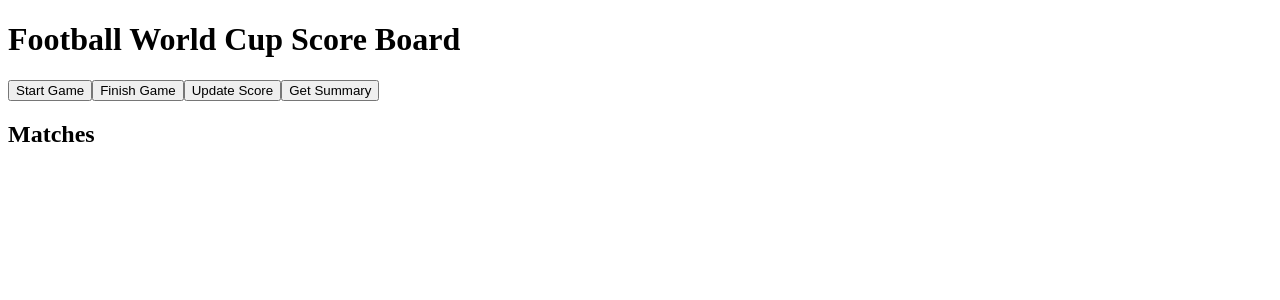
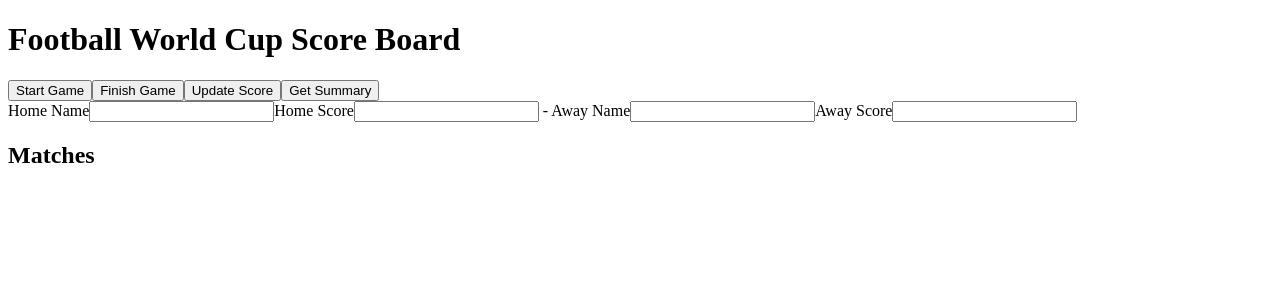
Before and after one commit to Wil89/sportradar-scoreboard, a React (Create React App) app: page / in a window 1280 px wide. Shown: the top 300 px of the page. Built offline with nearby package versions, Linux system fonts and the light colour scheme.

Commit message:
inputs for introduce values

```diff
--- a/src/components/ScoreBoard.tsx
+++ b/src/components/ScoreBoard.tsx
@@ -1,4 +1,4 @@
-import React, { useState } from "react";
+import React, { useRef, useState } from "react";
 
 enum GameStatus {
   Started,
@@ -15,14 +15,31 @@ interface Game {
   id: string;
   status: GameStatus;
   score: Score;
-  finishGame?: () => void;
-  updateGame?: (scoreHome: number, scoreAway: number) => void;
+}
+
+interface ScoreBoard {
+  games: Game[];
+  startGame: () => void;
+  finishGame: () => void;
+  updateGame: (score: Score) => void;
+  getSummary: () => Game[];
 }
 
 const ScoreBoard = () => {
   const [games, setGames] = useState<Game[]>([]);
+  const homeNameRef = useRef<HTMLInputElement>(null);
+  const awayNameRef = useRef<HTMLInputElement>(null);
+  const homeScoreRef = useRef<HTMLInputElement>(null);
+  const awayScoreRef = useRef<HTMLInputElement>(null);
 
-  const startGame = (score: Score) => {
+  const startGame = () => {
+    const score: Score = {
+        homeTeamName: homeNameRef.current?.value || 'Home Team',
+        homeTeamScore: 0 ,
+        awayTeamName: awayNameRef.current?.value || 'Away Team',
+        awayTeamScore: 0
+    };
+
     const game: Game = {
       status: GameStatus.Started,
       id: new Date().getMilliseconds.toString(),
@@ -34,26 +51,40 @@ const ScoreBoard = () => {
   return (
     <div>
       <h1>Football World Cup Score Board</h1>
-      <button
-        onClick={() =>
-          startGame({
-            awayTeamName: "Brasil",
-            awayTeamScore: 2,
-            homeTeamName: "Spain",
-            homeTeamScore: 1,
-          })
-        }
-      >
-        Start Game
-      </button>
+      <button onClick={startGame}>Start Game</button>
       <button>Finish Game</button>
       <button>Update Score</button>
       <button>Get Summary</button>
+      <div>
+        <div>
+          <label htmlFor="homeName">Home Name</label>
+          <input type="text" name="homeName" id="homeName" ref={homeNameRef} />
+          <label htmlFor="homeScore">Home Score</label>
+          <input
+            type="number"
+            name="homeScore"
+            id="homeScore"
+            min={0}
+            ref={homeScoreRef}
+          />
+          <span> - </span>
+          <label htmlFor="awayName">Away Name</label>
+          <input type="text" name="awayName" id="awayName" ref={awayNameRef} />
+          <label htmlFor="awayScore">Away Score</label>
+          <input
+            type="number"
+            name="awayScore"
+            id="awayScore"
+            min={0}
+            ref={awayScoreRef}
+          />
+        </div>
+      </div>
 
       <div>
         <h2>Matches</h2>
         <ul>
-            {/* TODO later will be replaced for a component */}
+          {/* TODO later will be replaced for a component */}
           {games?.map((game) => (
             // TODO replaced later for a Game component
             <li key={game.id}>
```
Also changed, not shown: 1 other file (tests, documents, lock files or other folders).
